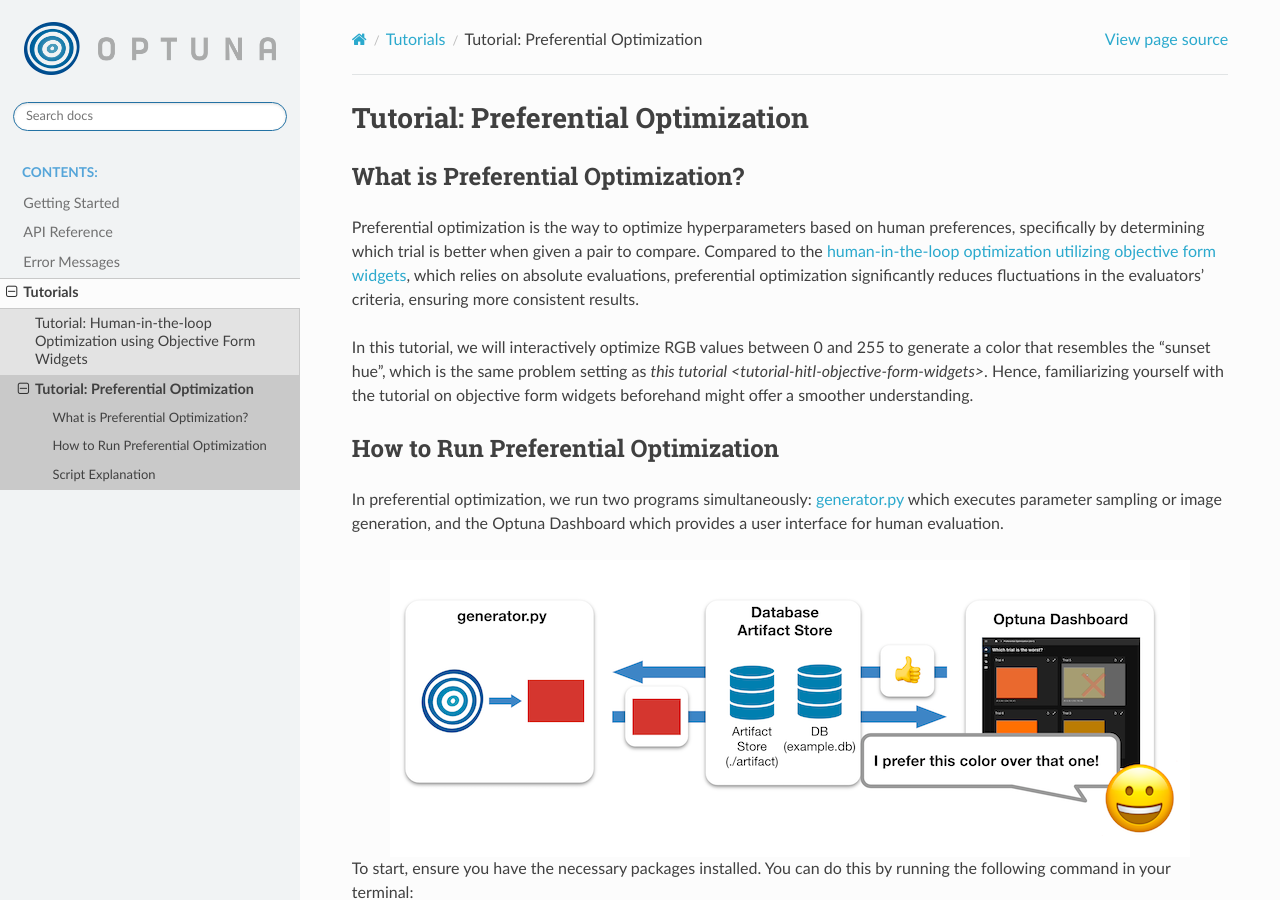
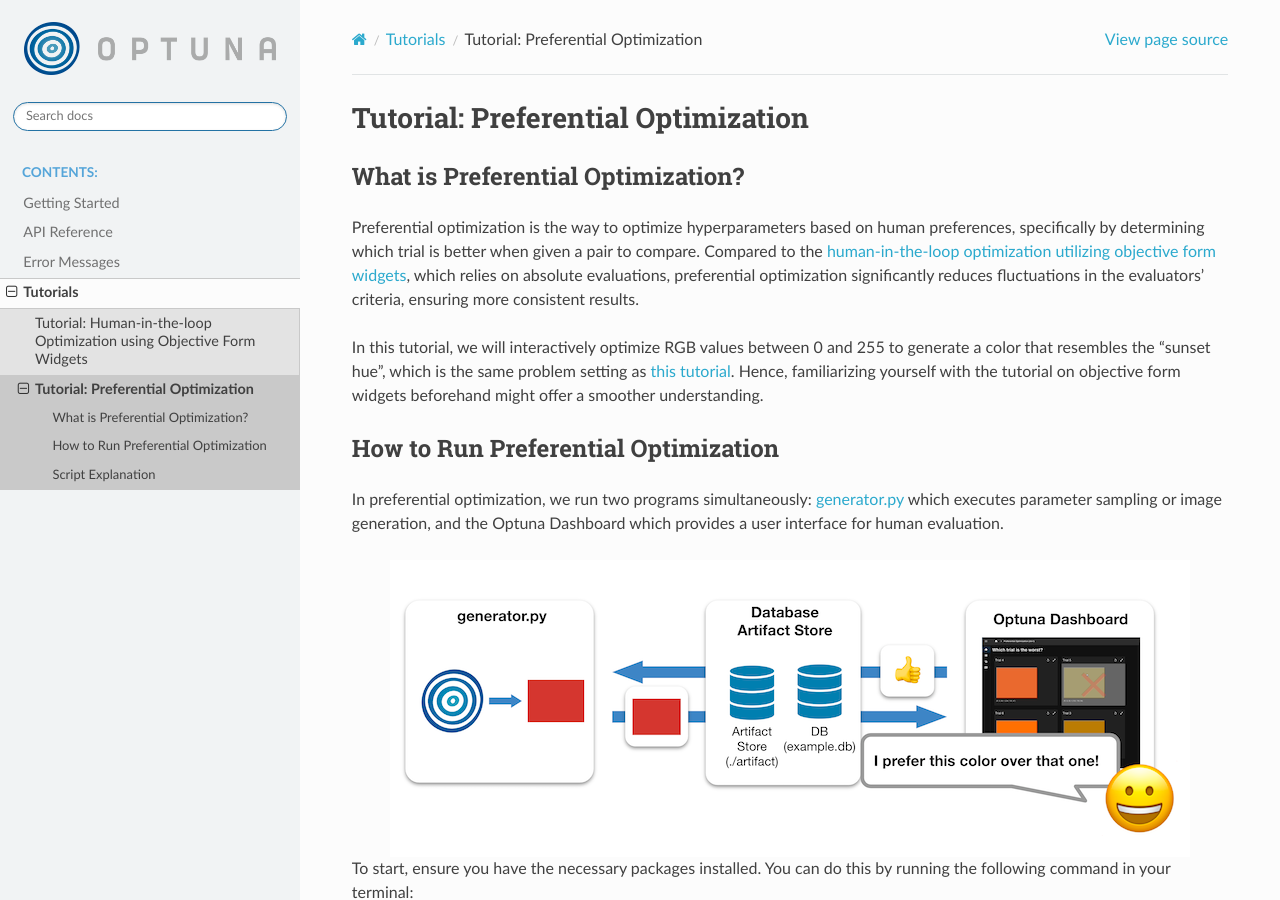
Before and after one commit to optuna/optuna-dashboard, a Sphinx documentation site: the page built from docs/tutorials/preferential-optimization.rst, in a window 1280 px wide and 900 px high. Built offline with Sphinx 7.4.7 and the Read the Docs theme 2.0.0, drawn with Linux system fonts in a browser that asks for light colours.

Commit message:
Update preferential optimization tutorial

```diff
--- a/docs/tutorials/preferential-optimization.rst
+++ b/docs/tutorials/preferential-optimization.rst
@@ -10,7 +10,7 @@
 which relies on absolute evaluations, preferential optimization significantly reduces fluctuations in the evaluators' criteria,
 ensuring more consistent results.
 
-In this tutorial, we will interactively optimize RGB values between 0 and 255 to generate a color that resembles the "sunset hue", which is the same problem setting as `this tutorial <tutorial-hitl-objective-form-widgets>`.
+In this tutorial, we will interactively optimize RGB values between 0 and 255 to generate a color that resembles the "sunset hue", which is the same problem setting as `this tutorial <tutorial-hitl-objective-form-widgets>`_.
 Hence, familiarizing yourself with the tutorial on objective form widgets beforehand might offer a smoother understanding.
 
 How to Run Preferential Optimization
```
